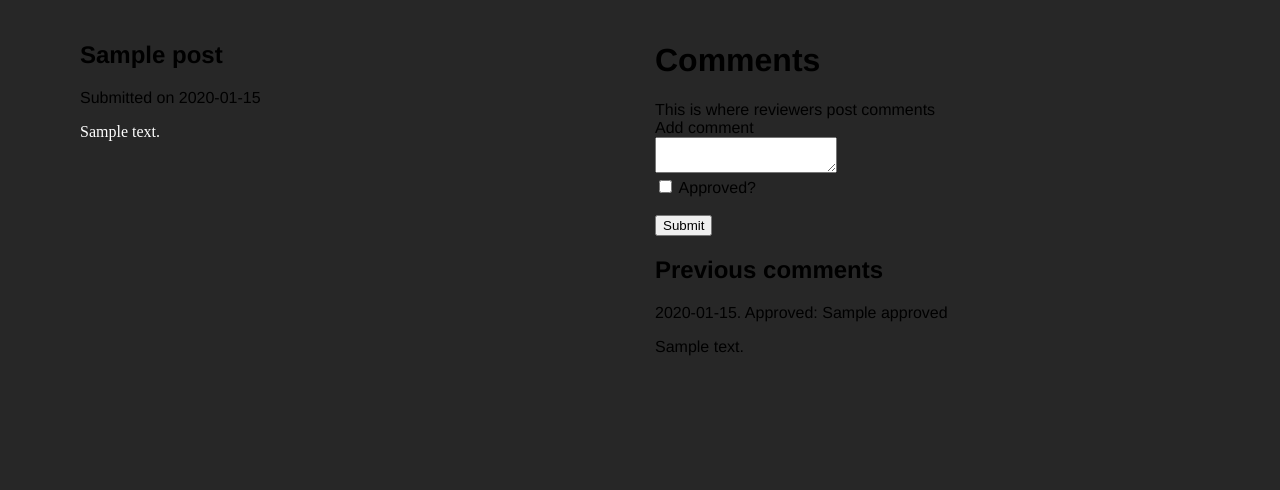
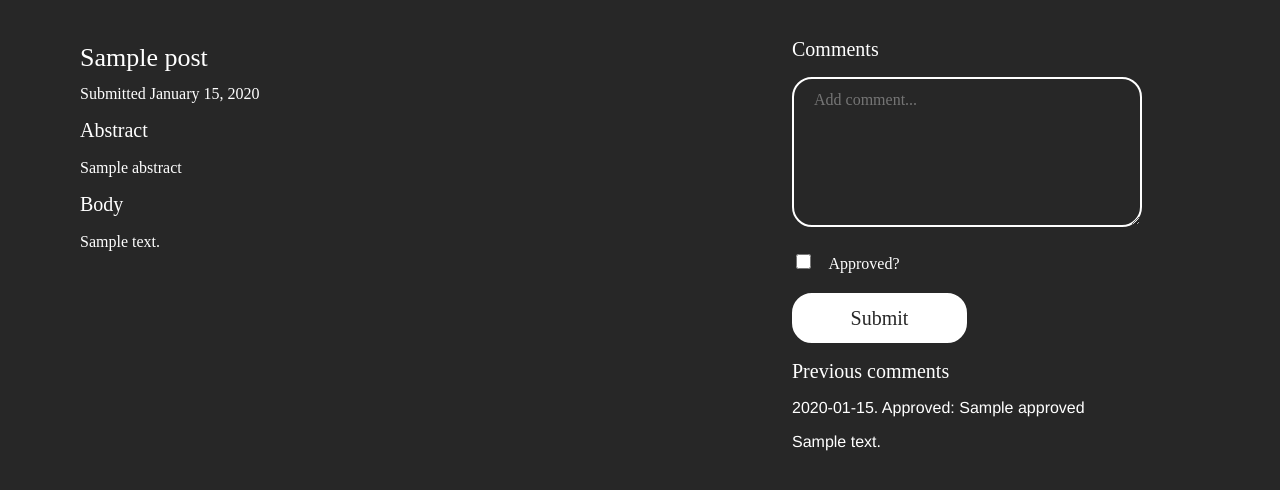
Before and after one commit to Holmgren825/openpaper, a Flask app: template flaskr/templates/stream/review_post.html in a window 1280 px wide. Shown: the part 94-584 px from the top of the page. Run offline with Flask 2, Linux system fonts and the light colour scheme; the template is opened without the code that fills it: most values are stand-ins (such as "Sample title", 1, 10 or a date in 2020).

Commit message:
Redesign and bug squishing in post reiview.

```diff
--- a/flaskr/static/css/style.css
+++ b/flaskr/static/css/style.css
@@ -227,6 +227,12 @@ nav .account a {
     font-weight: 400;
     font-size: 26px;
 }
+.heading2 {
+    color:#FFFFFF;
+    font-family: Merriweather;
+    font-weight: 400;
+    font-size: 20px;
+}
 .submit input[type=text] {
     width: 650px;
     height: 60px;
@@ -274,8 +280,60 @@ nav .account a {
     font-family: Merriweather;
     font-size: 20px;
 }
+.comments textarea {
+    width: 350px;
+    height: 150px;
+    margin-bottom: 20px;
+    background: #272727;
+    color: #FFFFFF;
+    border: 2px solid #FFFFFF;
+    box-sizing: border-box;
+    border-radius: 20px;
+    font-family: Merriweather;
+    font-size: 16px;
+    padding: 12px 20px;
+}
+.comments input[type=checkbox] {
+    width: 15px;
+    height: 15px;
+}
+.comments label{
+    color: #FFFFFF;
+    font-family: Merriweather;
+    padding-bottom: 10px;
+    padding-left: 10px;
+}
+.comments input[type=submit] {
+    display: block;
+    width: 175px;
+    height: 50px;
+    background-color: #FFFFFF;
+    border: 2px solid #FFFFFF;
+    box-sizing: border-box;
+    border-radius: 20px;
+    color: #272727;
+    font-family: Merriweather;
+    font-size: 20px;
+    margin-top: 20px;
+}
+.comments .about > p {
+    color:#FFFFFF
+}
+.comments .body > p {
+    color:#FFFFFF;
+    width: 400px;
+
+}
+hr.comments {
+    width: 400px;
+    margin-left: 0px;
+}
 .column{
-   flex: 50%;
+   flex: 60%;
+   margin-right: 30px;
+}
+.column2 {
+    flex:40%;
 }
 .content {
     padding-top: 115px;
--- a/flaskr/templates/stream/index.html
+++ b/flaskr/templates/stream/index.html
@@ -2,7 +2,7 @@
 
 {% block content %}
   <div class="post">
-  <h1>Hej test</h1>
+  <h1 class="heading1">Published papers</h1>
   </div>
   {% for post in posts %}
     <article>
--- a/flaskr/templates/stream/review_post.html
+++ b/flaskr/templates/stream/review_post.html
@@ -7,38 +7,48 @@
 {% block content %}
 <div class="row">
 <div class="column">
-    <article class="post">
-        <div>
-          <h1>{{ post['title'] }}</h1>
-          <div class="about"> Submitted on {{ post['created'].strftime('%Y-%m-%d') }}</div>
-        </div>
-      <p class="body">{{ post['body'] }}</p>
+    <article>
+        <div class="post">
+          <h1 class="heading1">{{ post['title'] }}</h1>
+          <div class="about">
+            <p>Submitted {{post['created'].strftime('%B %d, %Y') }}</p>
+            </div>
+        <h2 class="heading2">Abstract</h2>
+        <p class="abstract">{{ post['abstract'] }}</p>
+        <h2 class="heading2">Body</h2>
+        <p class="body">{{ post['body'] }}</p>
+      </div>
     </article>
   </div>
-
-  <div class="column">
-    <h1>Comments</h1>
-    <p1>This is where reviewers post comments</p1>
-    <form method="post">
-      <label for="new comment">Add comment</label>
-      <br>
-      <textarea name="new comment" id="new comment" required>{{ request.form['new comment'] }}</textarea>
-      <br>
+  <div class="column2">
+    <div class="comments">
+    <h2 class="heading2">Comments</h1>
+    <form class="comments" method="post">
+      <textarea name="new comment" id="new comment" required placeholder="Add comment...">{{ request.form['new comment'] }}</textarea>
+      <div>
       <input type="checkbox" id="approved" name="approved" value=1>
       <label for="approved">Approved?</label>
-      <br><br>
+      </div>
       <input type="submit" value="Submit">
     </form>
-    <h2>Previous comments </h2>
+    <h2 class="heading2">Previous comments </h2>
     {% for comment in comments %}
-        <article class="comment">
-          <div class="about">{{comment['created'].strftime('%Y-%m-%d')}}. Approved: {{comment['approved']}}</div>
-          <p class="body">{{ comment['comment'] }}</p>
+        <article>
+          <div class="comments">
+          <div class="about">
+            <p>{{comment['created'].strftime('%Y-%m-%d')}}. Approved:
+            {{comment['approved']}}</p>
+          </div>
+          <div class="body">
+          <p>{{ comment['comment'] }}</p>
+          </div>
+        </div>
         </article>
         {% if not loop.last %}
-          <hr>
+          <hr class="comments">
         {% endif %}
     {% endfor %}
     </div>
 </div>
+</div>
 {% endblock %}
```
Also changed, not shown: flaskr/stream.py (+4 -4 lines).
